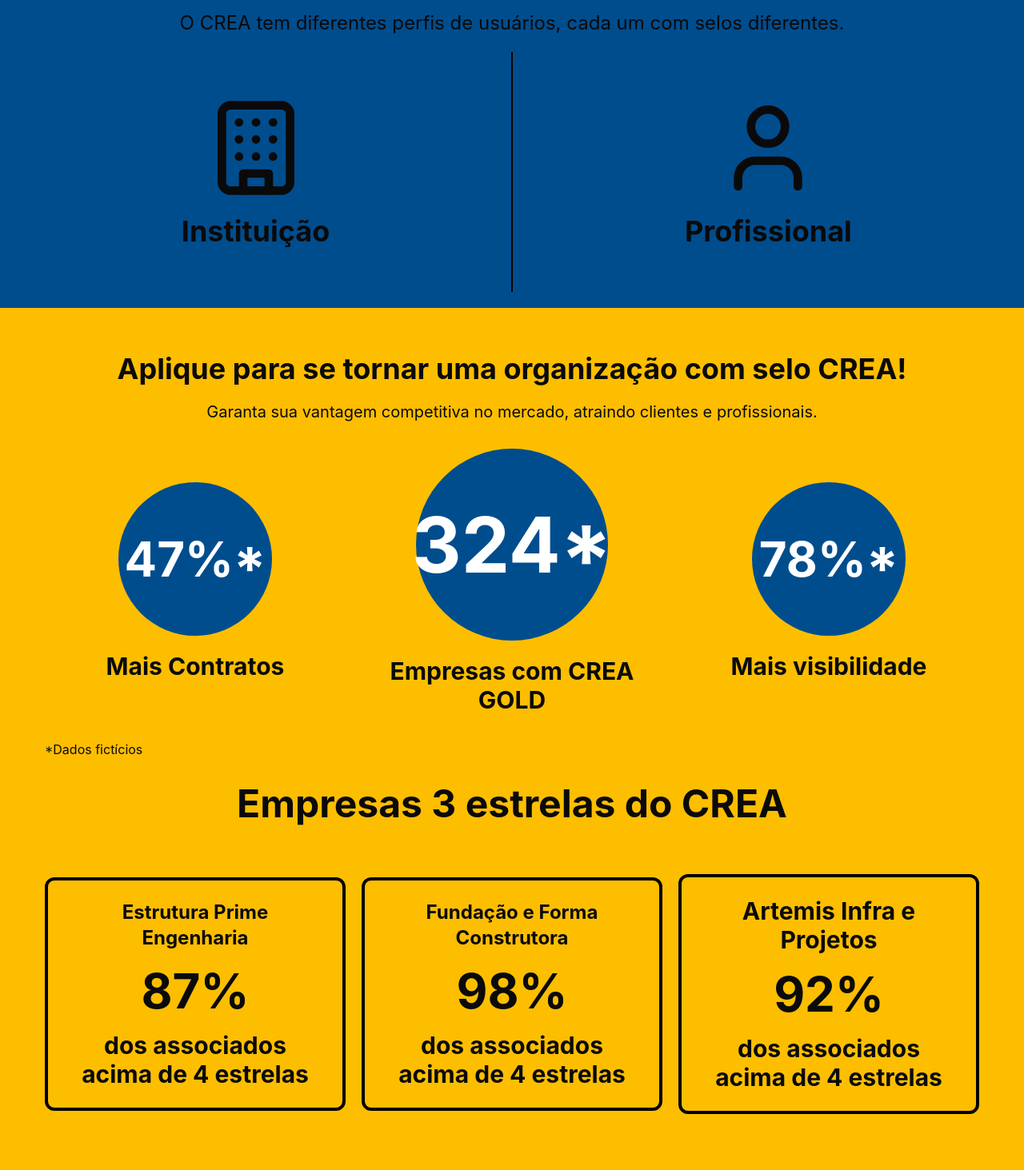
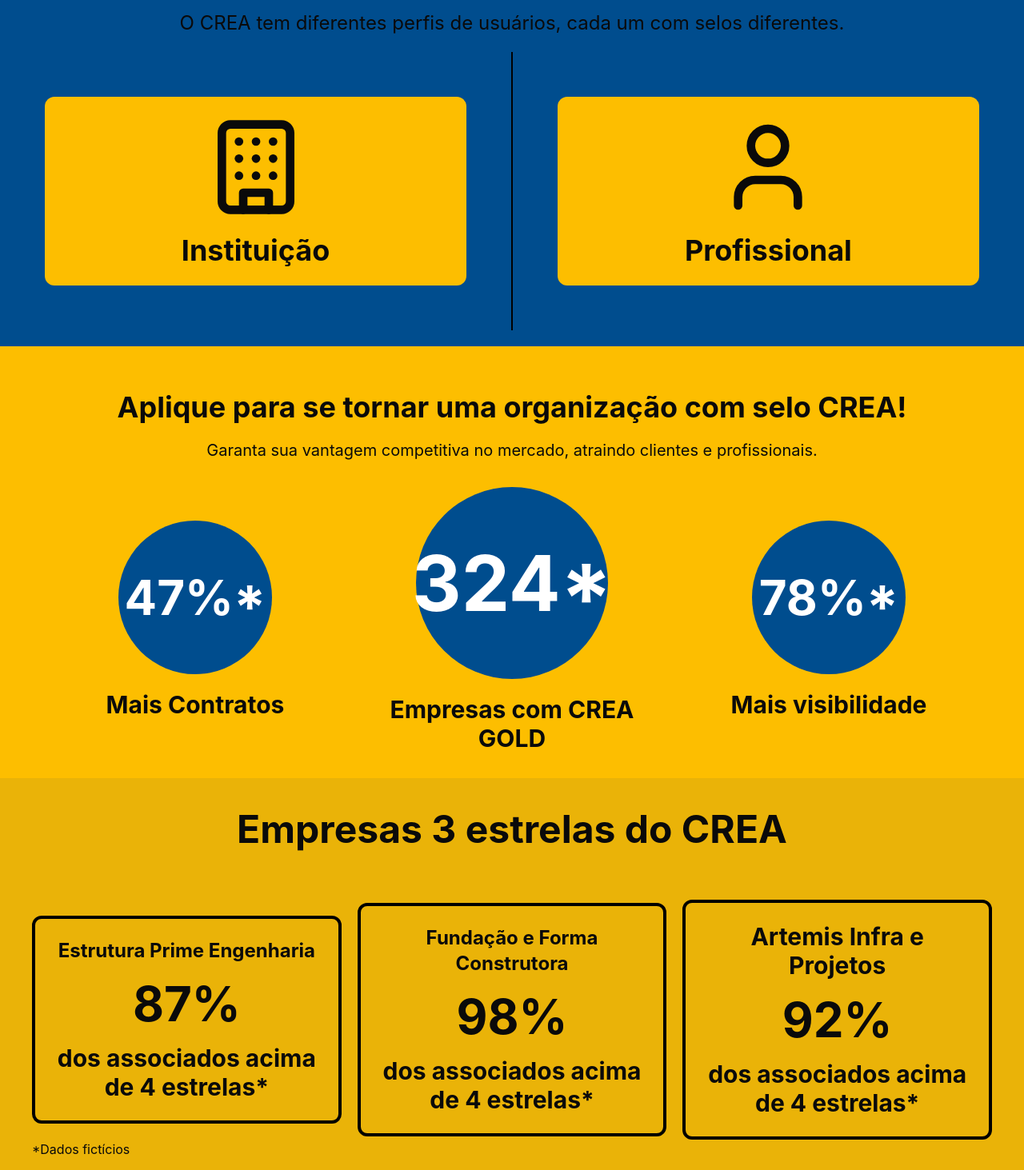
Before and after one commit to gui23dib/CREA-SP-IDEATHON, a React (Vite) app: page / in a window 1280 px wide. Shown: the part 887-2350 px from the top of the page at 80% size. Built offline with nearby package versions, Linux system fonts and the light colour scheme.

Commit message:
feat: adiciona contatos e minor fixes

```diff
--- a/src/App.tsx
+++ b/src/App.tsx
@@ -7,6 +7,7 @@
 function App() {
   const enterpriseProfileRef = useRef<HTMLDivElement>(null)
   const professionalProfileRef = useRef<HTMLDivElement>(null)
+  const contactFooterRef = useRef<HTMLDivElement>(null)
   const [currentImageIndex, setCurrentImageIndex] = useState(0)
   const images = ["./heroimg.jpg", "./heroimg2.jpg", "./heroimg3.jpg", "./heroimg4.jpg"]
 
@@ -55,8 +56,10 @@
               className="flex flex-col gap-5 w-full items-center justify-center p-8 sm:p-14 hover:cursor-pointer"
               onClick={() => enterpriseProfileRef.current?.scrollIntoView({ behavior: "smooth" })}
             >
-              <Building className="w-24 h-24 sm:w-32 sm:h-32" />
-              <h3 className="text-center text-3xl sm:text-4xl font-bold">Instituição</h3>
+              <div className="flex flex-col gap-5 w-full items-center justify-center bg-crea-yellow rounded-xl p-4 sm:p-6 hover:bg-crea-yellow/80">
+                <Building className="w-24 h-24 sm:w-32 sm:h-32" />
+                <h3 className="text-center text-3xl sm:text-4xl font-bold">Instituição</h3>
+              </div>
             </div>
             <Separator orientation="horizontal" className="bg-black h-1 sm:hidden" />
             <Separator orientation="vertical" className="bg-black w-1 hidden sm:block" />
@@ -64,8 +67,10 @@
               className="flex flex-col gap-5 w-full items-center justify-center p-8 sm:p-14"
               onClick={() => professionalProfileRef.current?.scrollIntoView({ behavior: "smooth" })}
             >
-              <User className="w-24 h-24 sm:w-32 sm:h-32" />
-              <h3 className="text-center text-3xl sm:text-4xl font-bold">Profissional</h3>
+              <div className="flex flex-col gap-5 w-full items-center justify-center bg-crea-yellow rounded-xl p-4 sm:p-6 hover:bg-crea-yellow/80">
+                <User className="w-24 h-24 sm:w-32 sm:h-32" />
+                <h3 className="text-center text-3xl sm:text-4xl font-bold">Profissional</h3>
+              </div>
             </div>
           </div>
         </div>
@@ -105,11 +110,9 @@
                 </p>
               </div>
             </div>
-            <p className="w-full text-left">
-              *Dados fictícios
-            </p>
 
-            <div className="flex flex-col w-full items-center justify-center">
+
+            <div className="flex p-10 flex-col w-screen items-center justify-center bg-yellow-500">
               <h2 className="text-center text-4xl sm:text-5xl font-bold mb-16">
                 Empresas 3 estrelas do CREA
               </h2>
@@ -123,7 +126,7 @@
                       87%
                     </h2>
                     <h2 className="text-center text-2xl sm:text-3xl font-bold">
-                      dos associados acima de 4 estrelas
+                      dos associados acima de 4 estrelas*
                     </h2>
                   </div>
                 </div>
@@ -136,7 +139,7 @@
                       98%
                     </h2>
                     <h2 className="text-center text-2xl sm:text-3xl font-bold">
-                      dos associados acima de 4 estrelas
+                      dos associados acima de 4 estrelas*
                     </h2>
                   </div>
                 </div>
@@ -149,12 +152,16 @@
                       92%
                     </h2>
                     <h2 className="text-center text-2xl sm:text-3xl font-bold">
-                      dos associados acima de 4 estrelas
+                      dos associados acima de 4 estrelas*
                     </h2>
                   </div>
                 </div>
               </div>
+              <p className="w-full text-left">
+                *Dados fictícios
+              </p>
             </div>
+
 
             <div className="mx-4 w-full sm:mx-10">
               <Carousel className="">
@@ -238,7 +245,7 @@
             </div>
           </div>
 
-          <div className="flex flex-col w-full mt-10 gap-6">
+          <div className="flex flex-col mt-10 gap-6 bg-blue-900 w-screen p-10">
             <h2 className="text-3xl sm:text-4xl font-bold text-left">
               O foco é em você! Seja visto entre os mais de
             </h2>
@@ -271,6 +278,52 @@
             </p>
           </div>
         </div>
+        <div className="flex flex-col w-full bg-blue-950 text-white">
+        <div className="flex flex-row w-full" ref={contactFooterRef}>
+          <div className="flex flex-col w-full items-center justify-center p-12">
+            <h2 className="text-lg sm:text-xl font-bold text-left">
+              ATENDIMENTO SEDE
+            </h2>
+            <p className="text-center text-sm sm:text-md">
+              Somente via Agendamento
+
+              Segunda à sexta-feira
+
+              08h30 às 16h30
+            </p>
+          </div>
+          <div className="flex flex-col w-full items-center justify-center p-12">
+            <h2 className="text-lg sm:text-xl font-bold text-left">
+              ENDEREÇO SEDE
+            </h2>
+            <p className="text-center text-sm sm:text-md">
+              São Paulo-SP
+
+              Av. Brigadeiro Faria Lima, 1059, Pinheiros
+
+              CEP: 01452-920
+            </p>
+          </div>
+          <div className="flex flex-col w-full items-center justify-center p-12">
+            <h2 className="text-lg sm:text-xl font-bold text-left">
+            CONTATOS
+            </h2>
+            <p className="text-center text-sm sm:text-md">
+              Call-Center: 0800 017 18 11
+
+              Whatsapp: (11) 9 1000-8888
+
+              faleconosco@creasp.org.br
+
+              Segunda a Sexta: das 7h às 21h
+
+              Sábados: das 7h às 13h
+            </p>
+          </div>
+
+        </div>
+        <img src="LogosCreaConfeaMutua.svg" alt="logos" className="w-1/2 h-1/2 object-contain items-center justify-center mx-auto px-10 py-5" />
+        </div>
       </div>
     </>
   )
```
